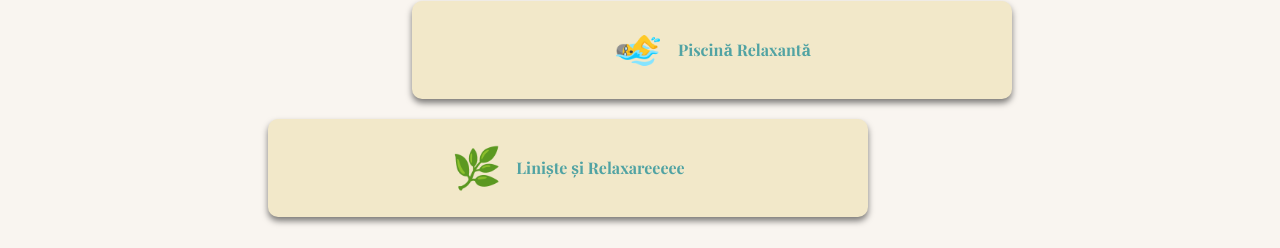
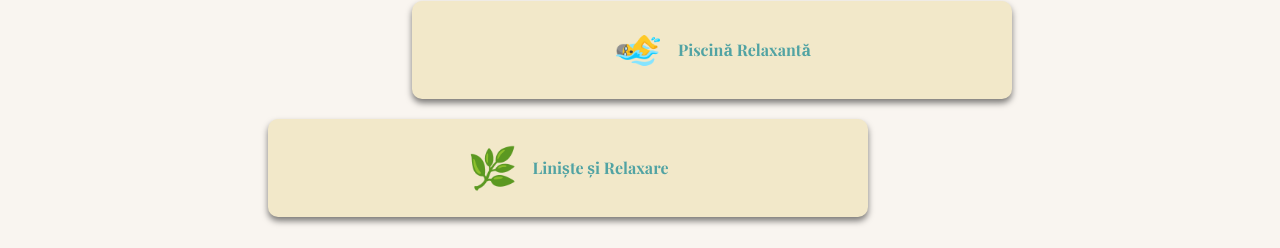
Before and after one commit to lechinal/Conacul-Dante, a React (Vite) app: page / in a window 1280 px wide. Shown: the part 1132-1380 px from the top of the page. Built offline with nearby package versions, Linux system fonts and the light colour scheme.

Commit message:
Update AboutFeatures.jsx

```diff
--- a/src/components/AboutFeatures/AboutFeatures.jsx
+++ b/src/components/AboutFeatures/AboutFeatures.jsx
@@ -25,7 +25,7 @@ function AboutFeatures() {
     },
     {
       icon: "🌿",
-      title: "Liniște și Relaxareeeee",
+      title: "Liniște și Relaxare",
       description:
         "Conacul Dante este un loc perfect pentru relaxare, înconjurat de natură, unde poți să te deconectezi complet și să te bucuri de liniștea absolută.",
     },
```
